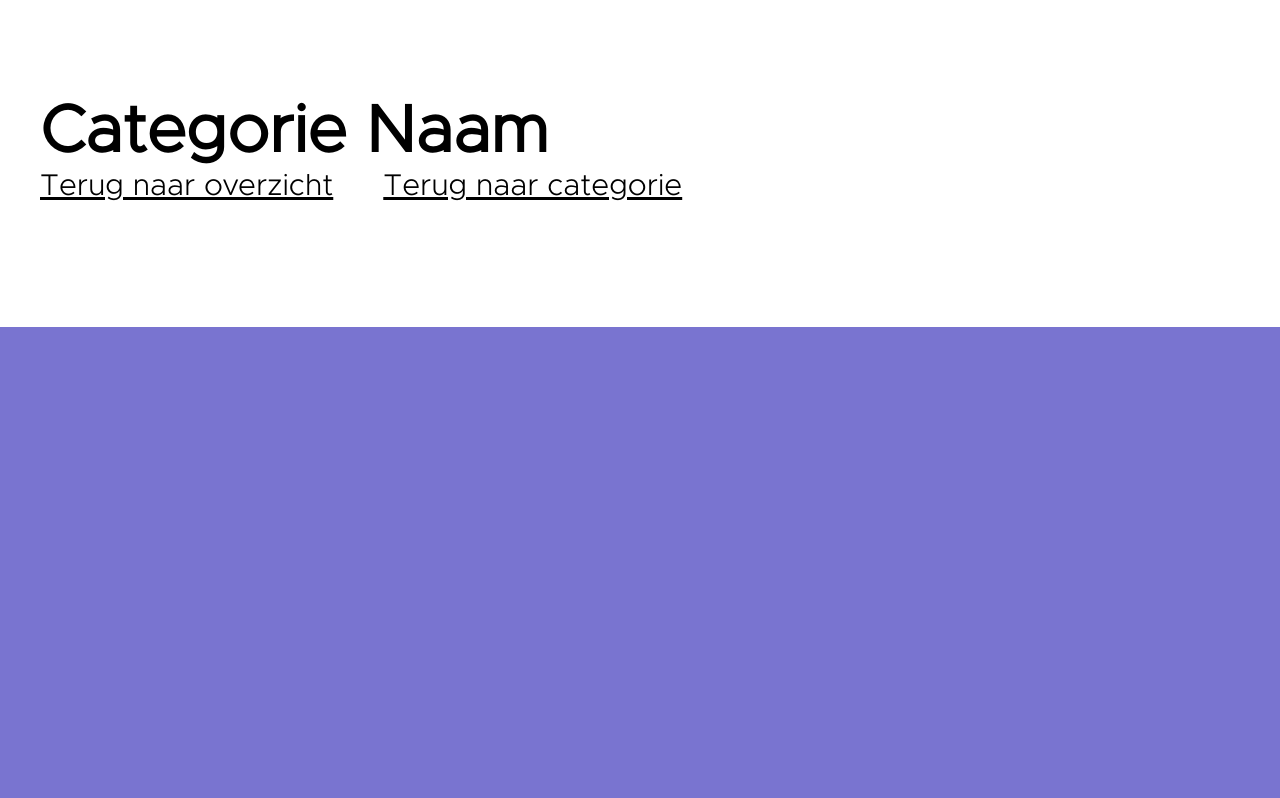
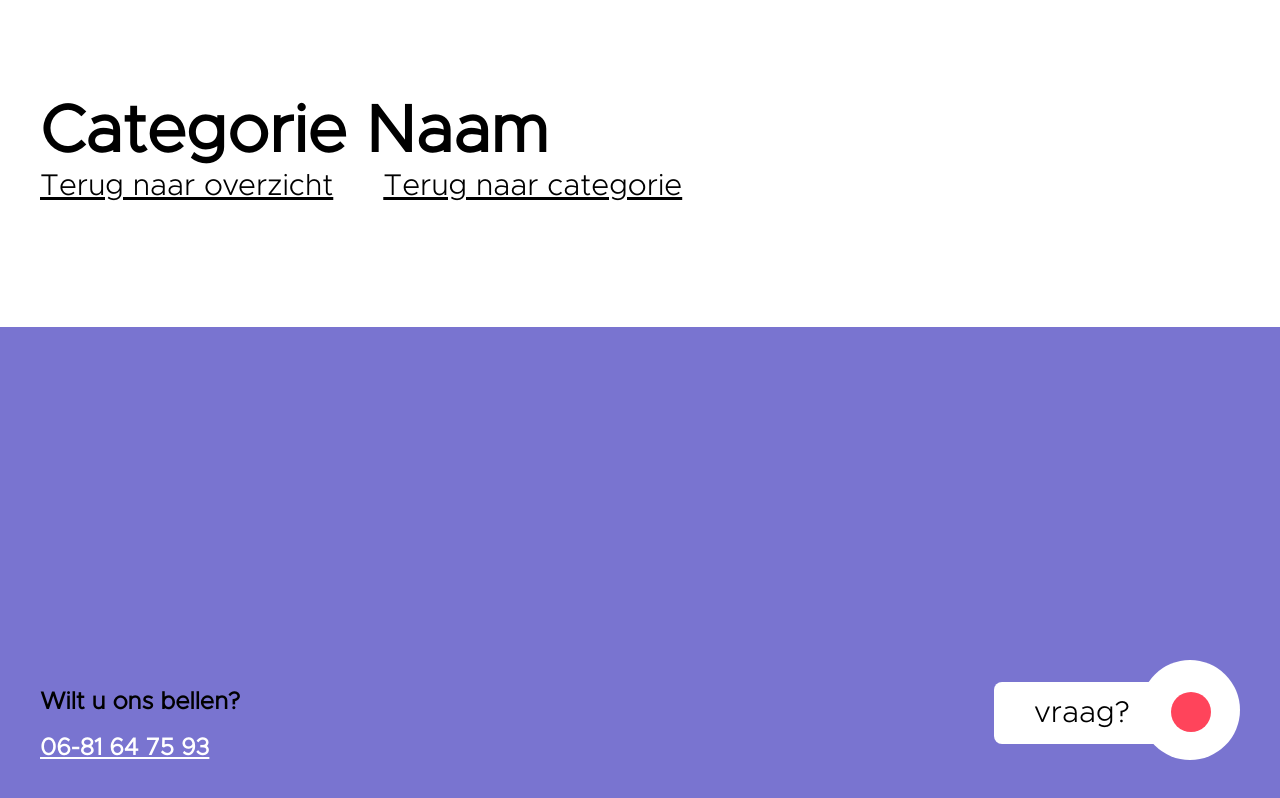
Before and after one commit to teunvanderploeg/Wijzer-Amsterdam-Prototype, a plain HTML site: page themagebied.html in a window 1280 px wide. Drawn offline with Linux system fonts and the light colour scheme.

Commit message:
footer fixed

```diff
--- a/style.css
+++ b/style.css
@@ -78,7 +78,7 @@ header {
 
 .footer {
   height: 150px;
-  /* position:absolute; */
+  position:absolute;
   bottom: 0;
   width: 100%;
   margin-bottom: 30px;
--- a/themagebied.html
+++ b/themagebied.html
@@ -20,6 +20,19 @@
         </div>
       </div>
     </div>
+    <footer class="footer">
+      <div class="footer__contact-gegevens container">
+        <p class="footer__paragraaf">Wilt u ons bellen?</p>
+        <p class="footer__nummer">06-81 64 75 93</p>
+      </div>
+      <div class="footer__contact-knop">
+        <div class="footer__vierkant">
+          <a class="footer__contact-knop-tekst">vraag?</a>
+        </div>
+        <div class="footer__circle"></div>
+        <div class="footer__circle-rood"></div>
+      </div>
+    </footer>
 </header>
 </body>
 </html>
```
Also changed, not shown: artikel.html (+13 -0 lines), categorie.html (+6 -1 lines), index.html (+1 -3 lines).
